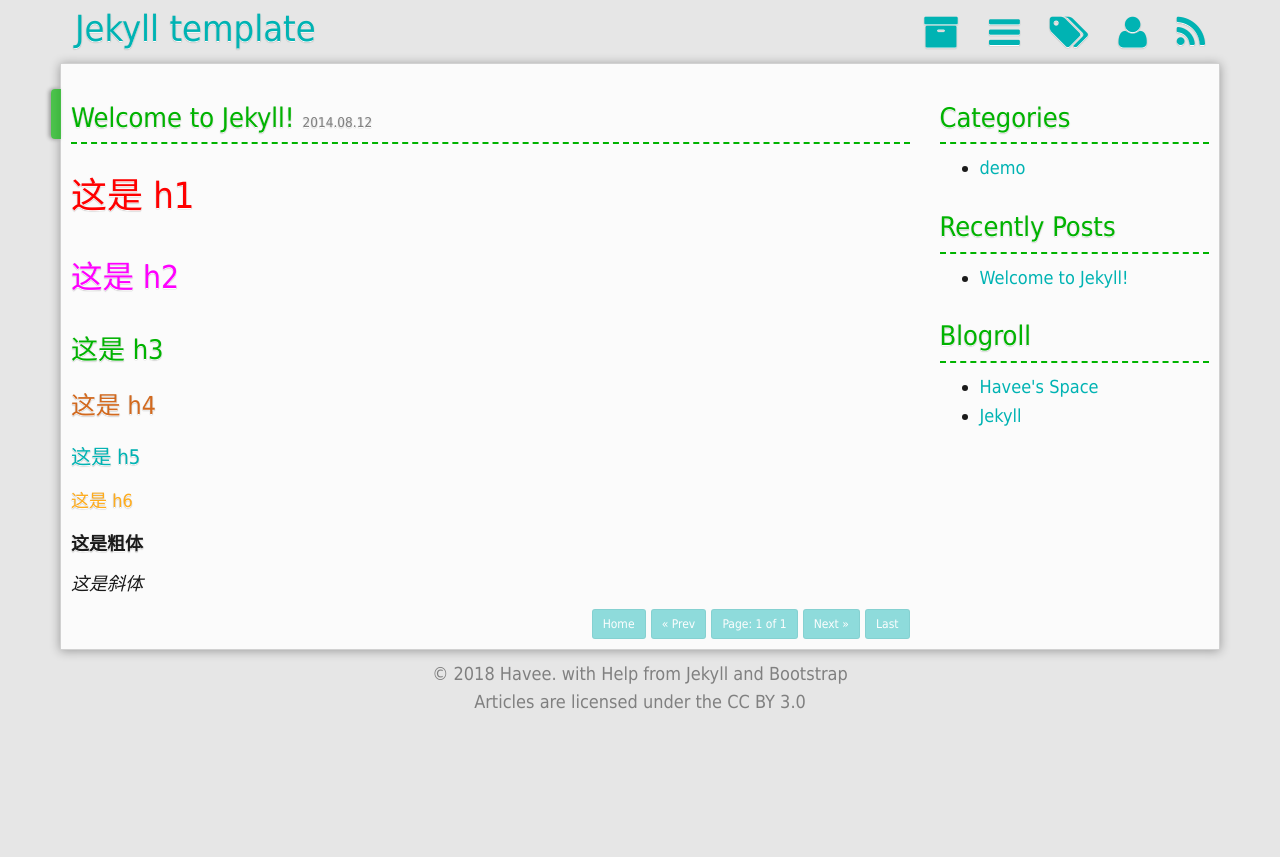
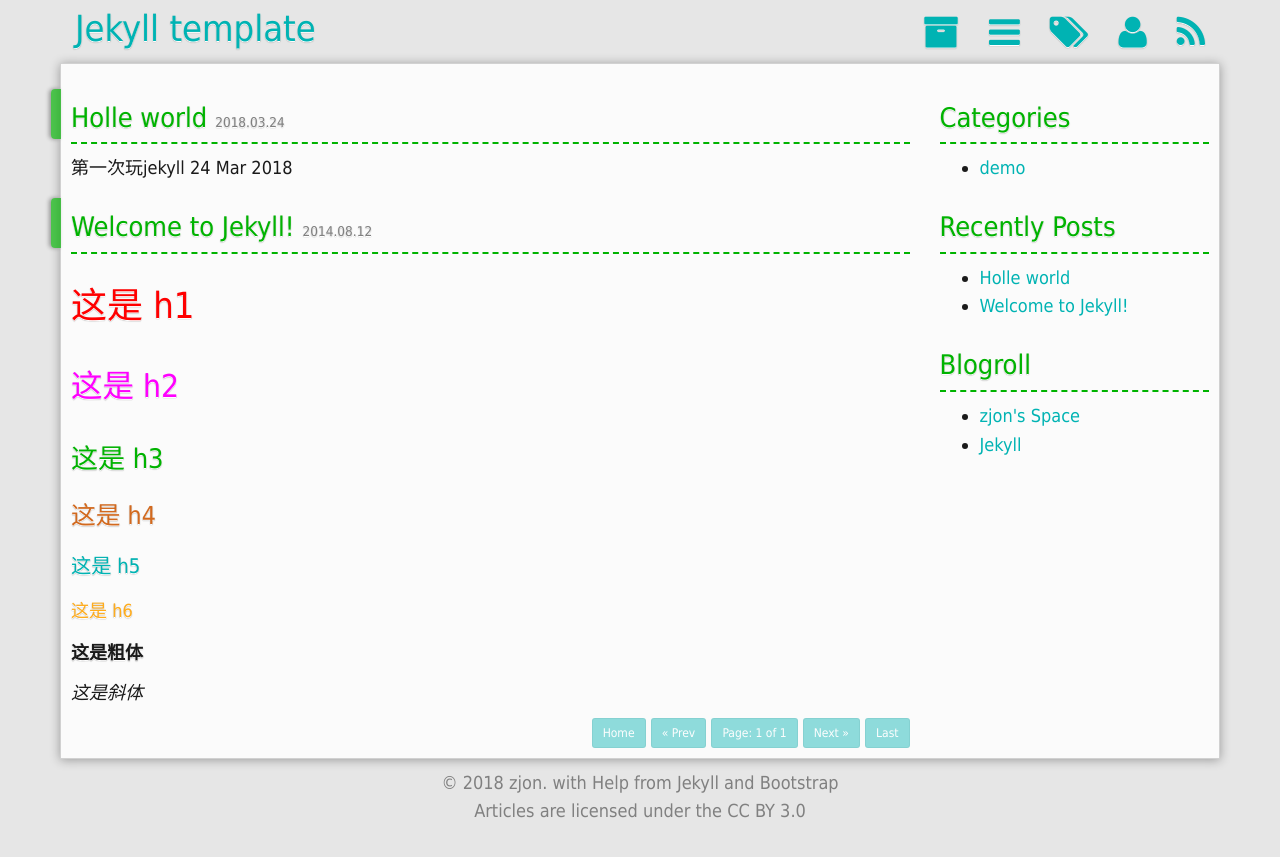
Before and after one commit to zjon/zjon.github.io, a Jekyll site: the page built from index.html, in a window 1280 px wide. Shown: the top 857 px of the page. Built offline with Jekyll 4.4.1, drawn with Linux system fonts in a browser that asks for light colours; the list of posts is cut into pages by our own code.

Commit message:
first record

```diff
--- a/CNAME
+++ /dev/null
@@ -1 +0,0 @@
-jekyll.havee.me
--- a/_config.yml
+++ b/_config.yml
@@ -1,9 +1,9 @@
 # Site settings
 title: "Jekyll template"
-url: "//ihavee.github.io"
+url: "//zjon.github.io"
 paginate: 5
 author:
-    name: Havee
+    name: zjon
     github:
     email:
     gitcafe:
--- a/_data/blogroll.json
+++ b/_data/blogroll.json
@@ -1,7 +1,7 @@
 [
     {
-        "title": "Havee's Space",
-        "url": "//havee.me"
+        "title": "zjon's Space",
+        "url": "//zjon.github.io"
     },
     {
         "title": "Jekyll",
--- /dev/null
+++ b/_posts/2018-03-24-first-play-jekyll.md
@@ -0,0 +1,8 @@
+---
+layout: default
+title: Holle world
+---
+
+<h2>{{ pape.title }}</h2>
+<p>第一次玩jekyll</p>
+<p>{{ page.date | date_to_string }}</p>
```
